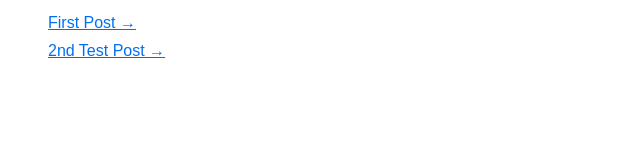
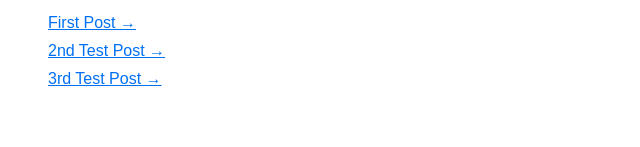
Before and after one commit to Kyuubi2709/orbit-hello-world, a Next.js app: page / in a window 1280 px wide. Shown: the part 153-300 px from the top of the page, without its empty margins (0-640 px from the left). Built offline with nearby package versions, Linux system fonts and the light colour scheme.

Commit message:
Update index.js

```diff
--- a/pages/index.js
+++ b/pages/index.js
@@ -17,6 +17,13 @@ export default function Home() {
       >
         2nd Test Post →
       </a>
+
+      <a
+        href="/posts/third-post"
+        style={{ color: "#0070f3", display: "block", marginTop: "10px" }}
+      >
+        3rd Test Post →
+      </a>
     </main>
   );
 }
```
